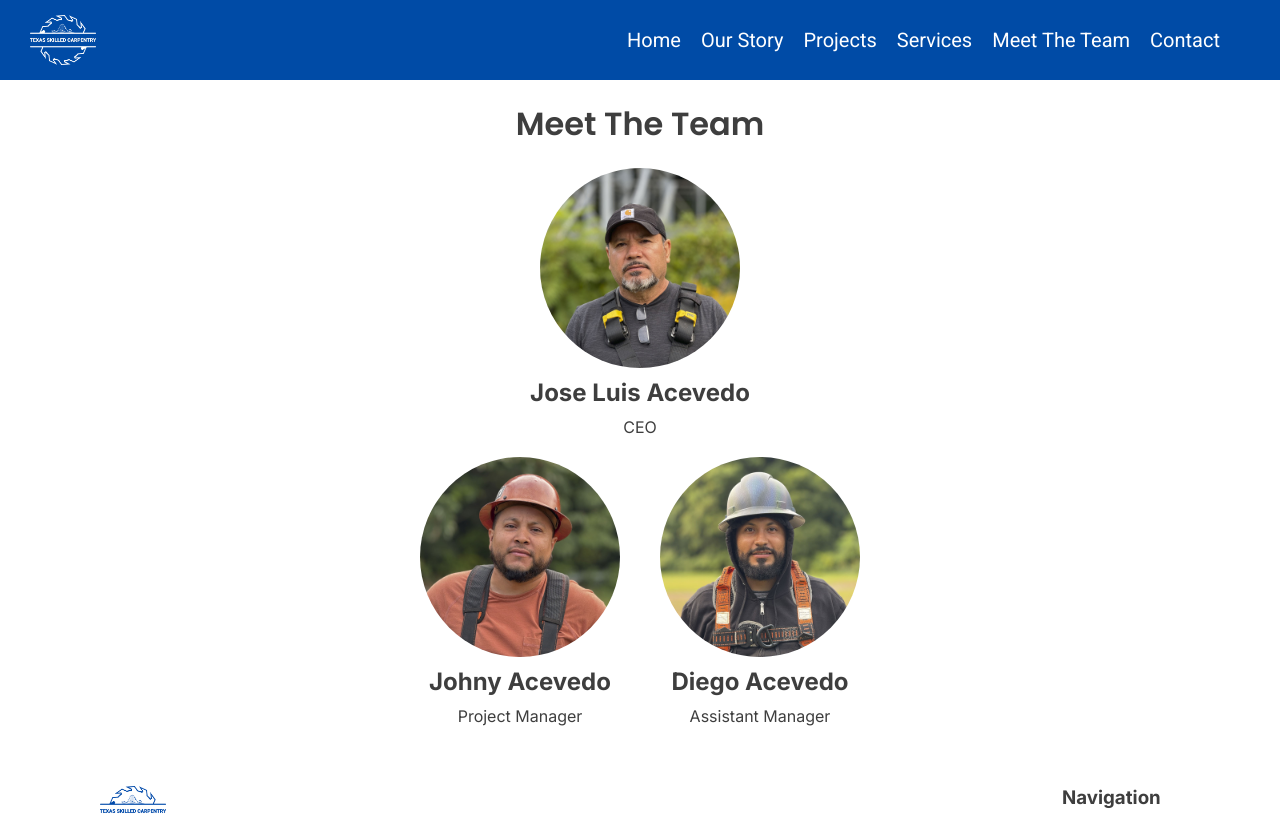
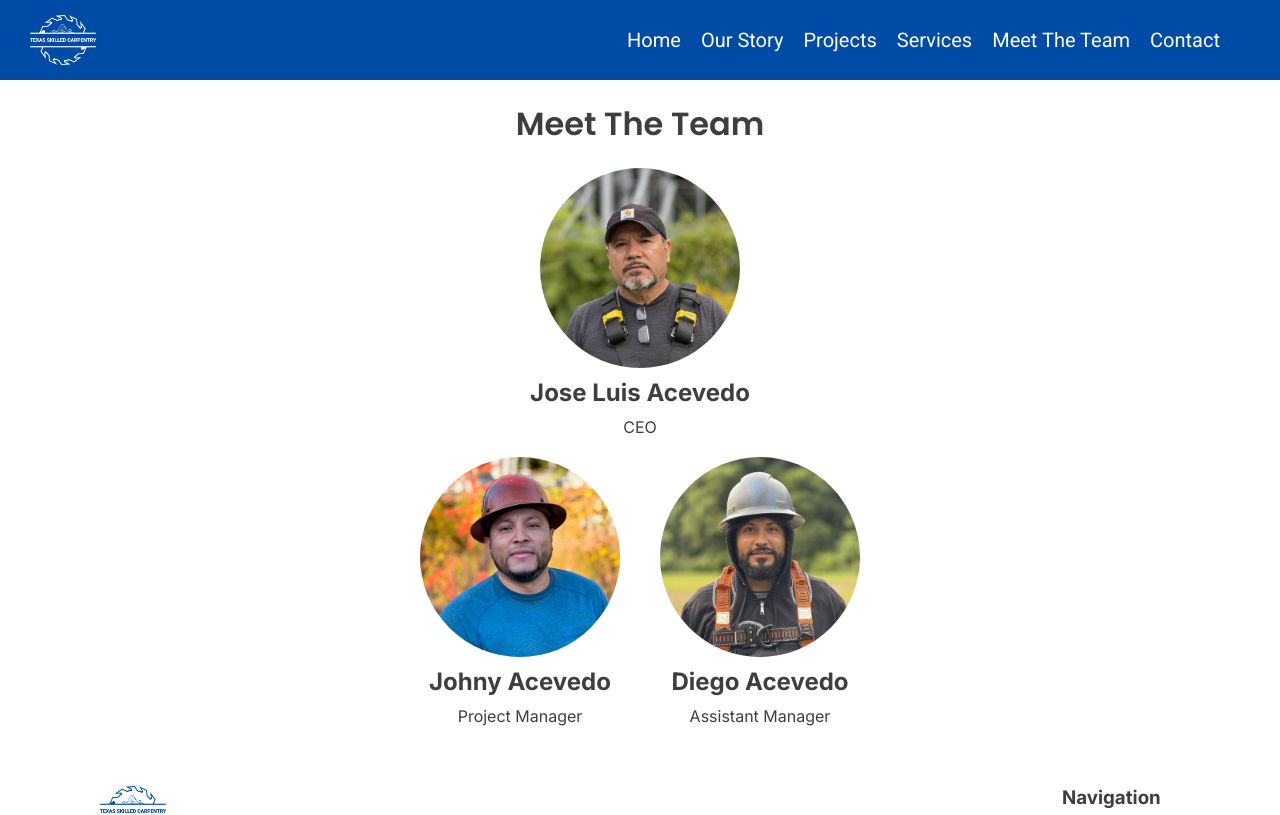
Before and after one commit to tscarpentryapp/TSCApp, a Next.js app: page /meet-the-team in a window 1280 px wide. Shown: the top 815 px of the page. Built offline with nearby package versions, Linux system fonts and the light colour scheme.

Commit message:
Actualicé una foto

```diff
--- a/pages/meet-the-team/index.js
+++ b/pages/meet-the-team/index.js
@@ -36,7 +36,7 @@ export default function MeetTheTeam() {
             </div>
             <div className='TeamMemberContainer'>
               <div className='TeamMemberCard'>
-                <img id='ceo-image' src='/assets/johnny.jpg' />
+                <img id='ceo-image' src='/assets/johnny2.png' />
                 <h2>Johny Acevedo</h2>
                 <p>Project Manager</p>
               </div>
```
Also changed, not shown: public/assets/johnny2.png (added).
